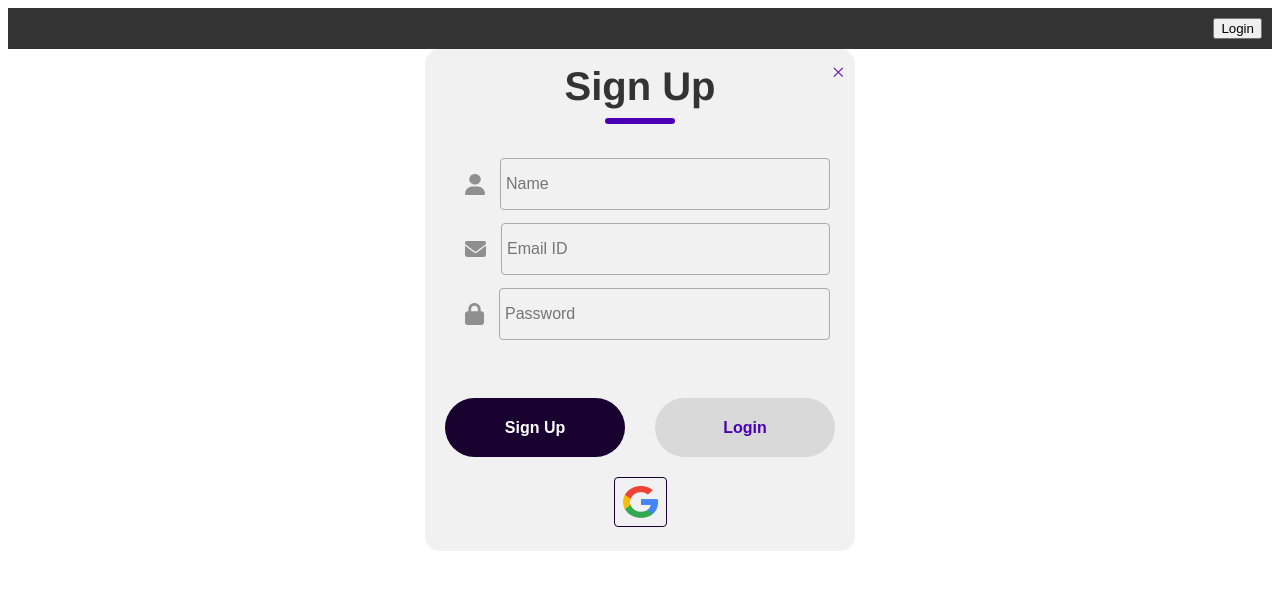
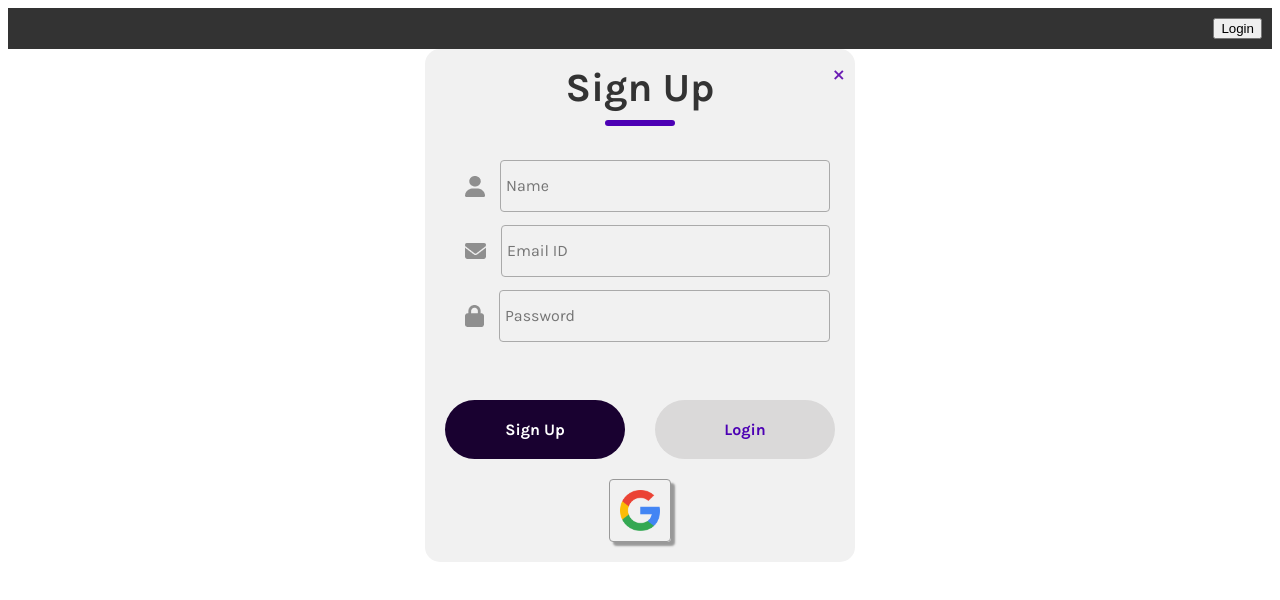
Before and after one commit to r-oli-m/doroim, a React (Create React App) app: page /auth in a window 1280 px wide. Shown: the top 600 px of the page. Built offline with nearby package versions, Linux system fonts and the light colour scheme.

Commit message:
font Karla and other css fixes

```diff
--- a/public/index.html
+++ b/public/index.html
@@ -3,6 +3,7 @@
   <head>
     <meta charset="utf-8" />
     <link rel="icon" href="%PUBLIC_URL%/favicon.ico" />
+    <link rel="stylesheet" href="https://fonts.googleapis.com/css2?family=Karla:wght@400;700&display=swap" />
     <meta name="viewport" content="width=device-width, initial-scale=1" />
     <meta name="theme-color" content="#000000" />
     <meta
--- a/src/LoginSignUp.css
+++ b/src/LoginSignUp.css
@@ -1,4 +1,7 @@
-/* Reset or Normalize CSS - Add if necessary */
+body {
+    font-family: 'Karla', sans-serif;
+    /* FOR SOME REASON THIS APPLIES TO WHOLE WEBSITE     */
+}
 
 .container {
     display: flex;
@@ -14,16 +17,13 @@
     padding: 0px 20px 0px 20px;
 }
 
-.close-container {
-    position: absolute;
-    top: 10px;
-    right: 10px;
-}
-
 .close {
     font-size: 1.5rem;
     color: #6a1bb4;
     cursor: pointer;
+    position: absolute;
+    top: 10px;
+    right: 10px;
 }
 
 .header {
@@ -39,7 +39,6 @@
     color: #333;
     font-size: 2.5rem;
     font-weight: 700;
-    font-family: 'Helvetica', sans-serif;
 }
 
 .underline {
@@ -55,7 +54,9 @@
     flex-direction: column;
     gap: 25px;
 }
-
+.input input::placeholder {
+    font-family: 'Karla', sans-serif;
+  }
 .input {
     display: flex;
     align-items: center;
@@ -99,7 +100,6 @@
     color: #4c00b4;
     cursor: pointer;
 }
-
 .error-message,
 .success-message {
     margin-top: 1rem;
@@ -109,7 +109,6 @@
 .submit-container {
     display: flex;
     gap: 30px;
-    font-family: 'Arial', 'Helvetica', sans-serif;
 
 }
 
@@ -160,11 +159,10 @@
     box-shadow: 0 0 15px rgba(0, 0, 0, 0.3);
     text-align: center;
     max-width: 400px;
-    transition: transform 0.3s ease-in-out;
 }
 
 .popup:hover {
-    transform: scale(1.02);
+    transition: ease-out 1s;
 }
 
 .popup h2 {
@@ -178,14 +176,17 @@
 }
 
 .popup input {
-    width: 100%;
+    width: 80%;
     padding: 10px;
     margin-bottom: 15px;
     border: 1px solid #ccc;
     border-radius: 4px;
+    font-family: 'Karla';
 }
 
 .popup button {
+    font-family: 'Karla';
+    font-weight: 700;
     background: #6a1bb4;
     color: white;
     padding: 10px 20px;
@@ -199,23 +200,31 @@
     background: #4c00b4;
 }
 
+/* Container styles */
 .google-login {
     display: flex;
     justify-content: center;
     padding: 10px;
+}
 
+/* Image container styles */
+.google-login img {
+    padding: 10px;
+    border: 0.5px solid #999;
+    border-radius: 4px;
+    cursor: pointer;
+    width: 40px;
+    height: auto;
+    box-shadow: 4px 4px 2px #999;
+    transition: background-color 0.3s, box-shadow 0.3s, transform 0.1s;
 }
-.google-login img {
-    width: 10%;
-    height: 60%;
-    border: #190130 0.5px solid;
-    border-radius: 4px;
-    padding: 8px;
-    cursor: pointer; /* Add a pointer cursor to indicate interactivity */
+
+.google-login img:hover {
+    background-color: #e4e4e496;
 }
 
 .google-login img:active {
-    /* Define the styles for the active state */
-    background-color: #e0e0e0;
-    box-shadow: 2px 2px 4px rgba(0, 0, 0, 0.2); /* Add a box shadow for the click effect */
+    background-color: #e4e4e496;
+    box-shadow: 0 5px #666;
+    transform: translateY(2px);
 }
--- a/src/Navbar.css
+++ b/src/Navbar.css
@@ -5,7 +5,6 @@
   background-color: #333;
   padding: 10px;
   color: #ff1717;
-  font-family: 'Lucida Sans', 'Lucida Sans Regular', 'Lucida Grande', 'Lucida Sans Unicode', Geneva, Verdana, sans-serif;
 }
 
 .Navbar a {
--- a/src/Pages/Home.css
+++ b/src/Pages/Home.css
@@ -1,4 +1,4 @@
-.home {
+.home-page {
   width: 100%;
   height: 100%;
 }
--- a/src/Pages/Home.js
+++ b/src/Pages/Home.js
@@ -3,7 +3,7 @@ import './Home.css';
 
 const Home = () => {
     return (
-        <div className='home'>
+        <div className='home-page'>
             <h1>Home sweet home</h1>
             <div className='table-container'>
                 <div className="box">
--- a/src/index.css
+++ b/src/index.css
@@ -1,13 +1,4 @@
-body {
+html body {
   margin: 0;
-  font-family: -apple-system, BlinkMacSystemFont, 'Segoe UI', 'Roboto', 'Oxygen',
-    'Ubuntu', 'Cantarell', 'Fira Sans', 'Droid Sans', 'Helvetica Neue',
-    sans-serif;
-  -webkit-font-smoothing: antialiased;
-  -moz-osx-font-smoothing: grayscale;
+  font-family: 'Karla';
 }
-
-code {
-  font-family: source-code-pro, Menlo, Monaco, Consolas, 'Courier New',
-    monospace;
-}
```
